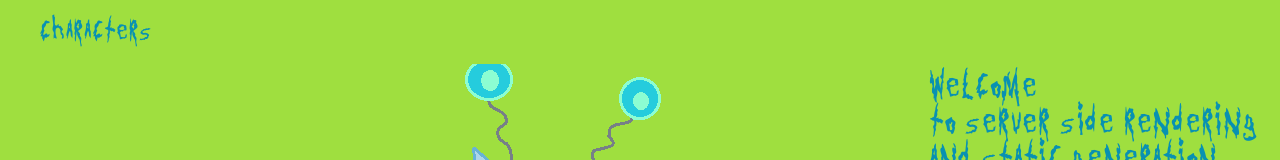
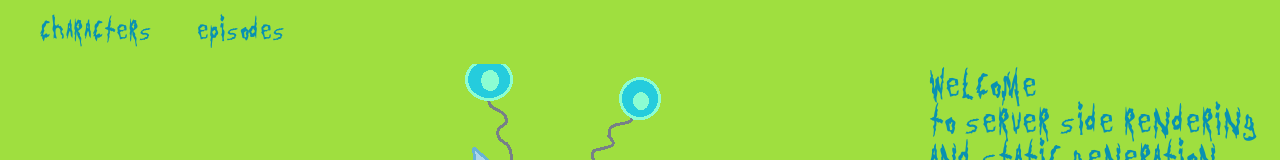
Before and after one commit to CosmosMil/NextJS-Challenge, a Next.js app: page / in a window 1280 px wide. Shown: the top 160 px of the page. Built offline with nearby package versions, Linux system fonts and the light colour scheme.

Commit message:
added episodes page and episodes link on navbar

```diff
--- a/components/Navbar.tsx
+++ b/components/Navbar.tsx
@@ -10,12 +10,20 @@ const Navbar = () => {
   return (
     <nav>
       <div className='flex justify-start ml-9 my-3 '>
-        {pathname === '/' ? (
+        {pathname === '/' ? (<>
           <Link className='p-1 rounded hover:bg-lime-300  text-cyan-600 text-2xl' style={{ fontFamily: 'get_schwifty' }} href='/characters'>CHARACTERS</Link >
+          <Link href='/episodes'>
+            <div className='p-1 rounded ml-9 hover:bg-lime-300 text-cyan-600 text-2xl' style={{ fontFamily: 'get_schwifty' }}>EPISODES</div>
+          </Link></>
+
         ) : (
           <>
-            {pathname === '/characters' ? (
-              <Link className='p-1 rounded hover:bg-lime-300 text-cyan-600 text-2xl' style={{ fontFamily: 'get_schwifty' }} href='/'>HOME</Link >) :
+            {pathname === '/characters' ? (<>
+              <Link className='p-1 rounded hover:bg-lime-300 text-cyan-600 text-2xl' style={{ fontFamily: 'get_schwifty' }} href='/'>HOME</Link >
+              <Link href='/episodes'>
+                <div className='p-1 rounded ml-9 hover:bg-lime-300 text-cyan-600 text-2xl' style={{ fontFamily: 'get_schwifty' }}>EPISODES</div>
+              </Link></>
+            ) :
 
 
               (
@@ -26,6 +34,7 @@ const Navbar = () => {
           </>
         )}
 
+
       </div>
     </nav>
   )
--- /dev/null
+++ b/pages/episodes/index.tsx
@@ -0,0 +1,11 @@
+import React from 'react'
+
+type Props = {}
+
+const Episodes = (props: Props) => {
+  return (
+    <div>EPISODES</div>
+  )
+}
+
+export default Episodes
```
